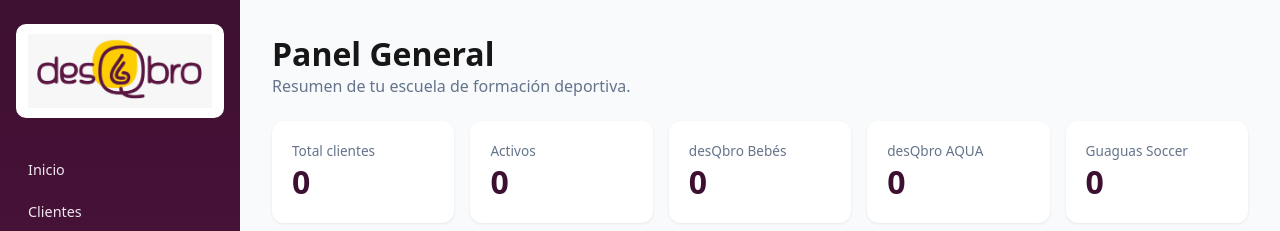
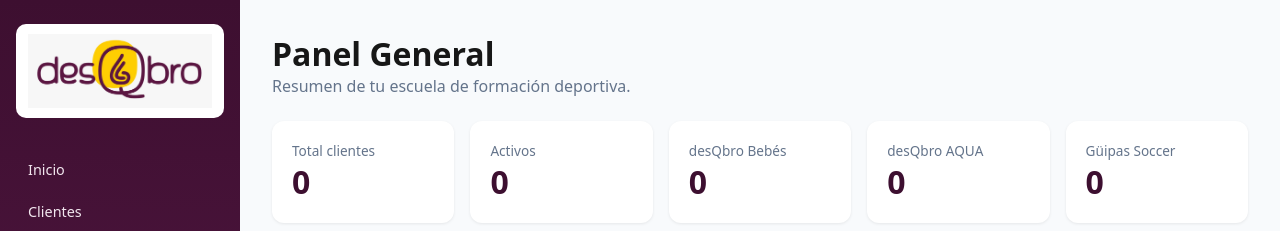
Before and after one commit to cristianriveragasca-debug/desQbro, a Next.js app: page / in a window 1280 px wide. Shown: the top 231 px of the page. Built offline with nearby package versions, Linux system fonts and the light colour scheme; no server answers; the database is empty; sample sign-in values are in the browser's storage.

Commit message:
Fix Güipas Soccer program name spelling

```diff
--- a/src/app/(dashboard)/clientes/page.tsx
+++ b/src/app/(dashboard)/clientes/page.tsx
@@ -6,7 +6,7 @@ import { computeAge, formatAge } from "@/lib/dates";
 const PROGRAM_LABEL: Record<string, string> = {
   DESQBRO_BEBES: "desQbro Bebés",
   DESQBRO_AQUA: "desQbro AQUA",
-  GUAGUAS_SOCCER: "Guaguas Soccer",
+  GUAGUAS_SOCCER: "Güipas Soccer",
 };
 const PLAN_LABEL: Record<string, string> = {
   MENSUAL: "Mensual",
--- a/src/app/(dashboard)/page.tsx
+++ b/src/app/(dashboard)/page.tsx
@@ -14,7 +14,7 @@ export default async function HomePage() {
     { label: "Activos", value: activos },
     { label: "desQbro Bebés", value: bebes },
     { label: "desQbro AQUA", value: aqua },
-    { label: "Guaguas Soccer", value: soccer },
+    { label: "Güipas Soccer", value: soccer },
   ];
 
   return (
--- a/src/components/client-form.tsx
+++ b/src/components/client-form.tsx
@@ -6,7 +6,7 @@ import { computeAge, computeDueDate, formatAge, toDateInputValue } from "@/lib/d
 const PROGRAM_INFO: Record<string, { label: string; range: string }> = {
   DESQBRO_BEBES: { label: "desQbro Bebés", range: "4 meses a 3 años y 364 días" },
   DESQBRO_AQUA: { label: "desQbro AQUA", range: "4 años a 12 años" },
-  GUAGUAS_SOCCER: { label: "Guaguas Soccer", range: "2 años a 9 años" },
+  GUAGUAS_SOCCER: { label: "Güipas Soccer", range: "2 años a 9 años" },
 };
 
 type ClientFormValues = {
```
